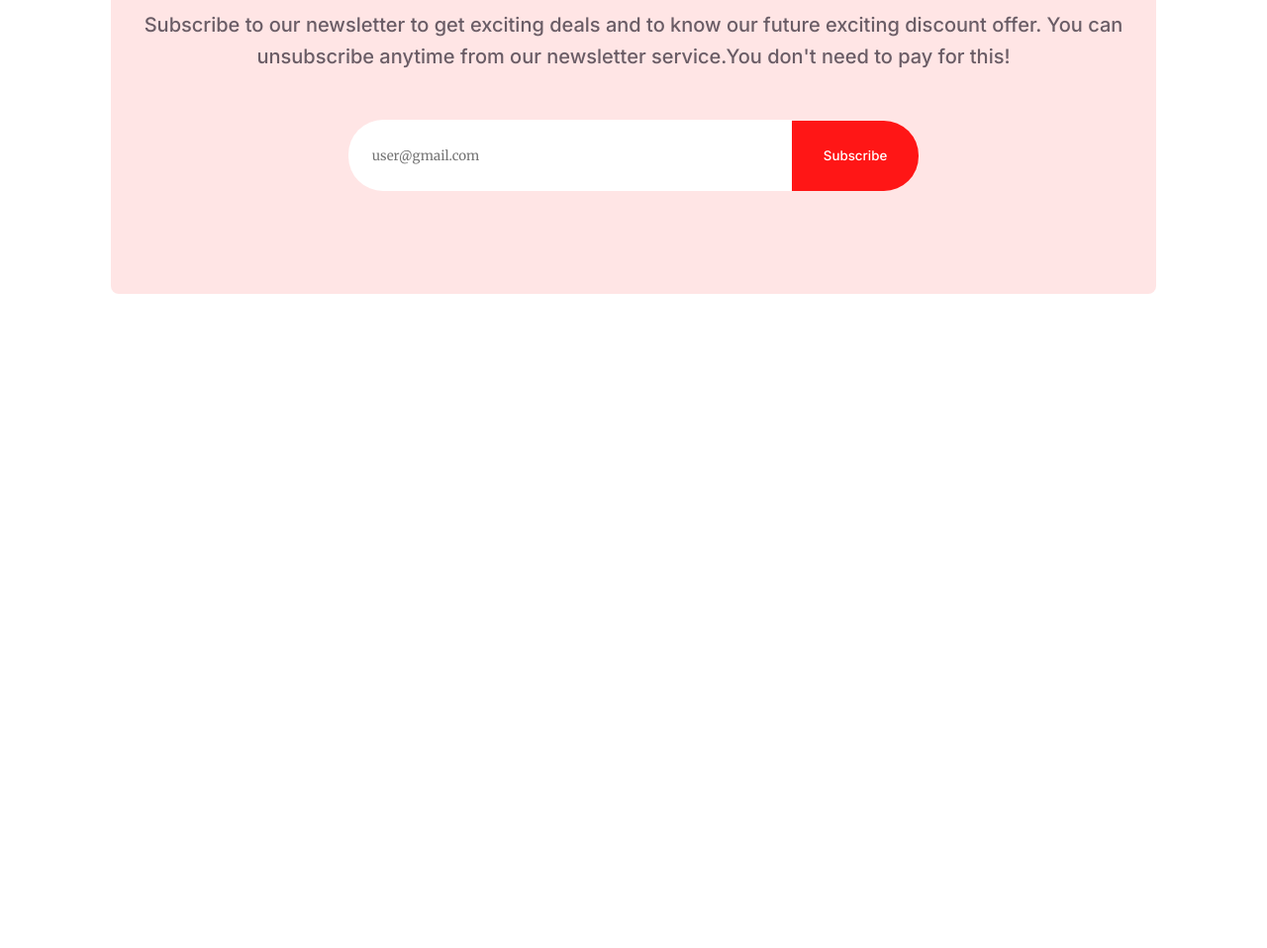
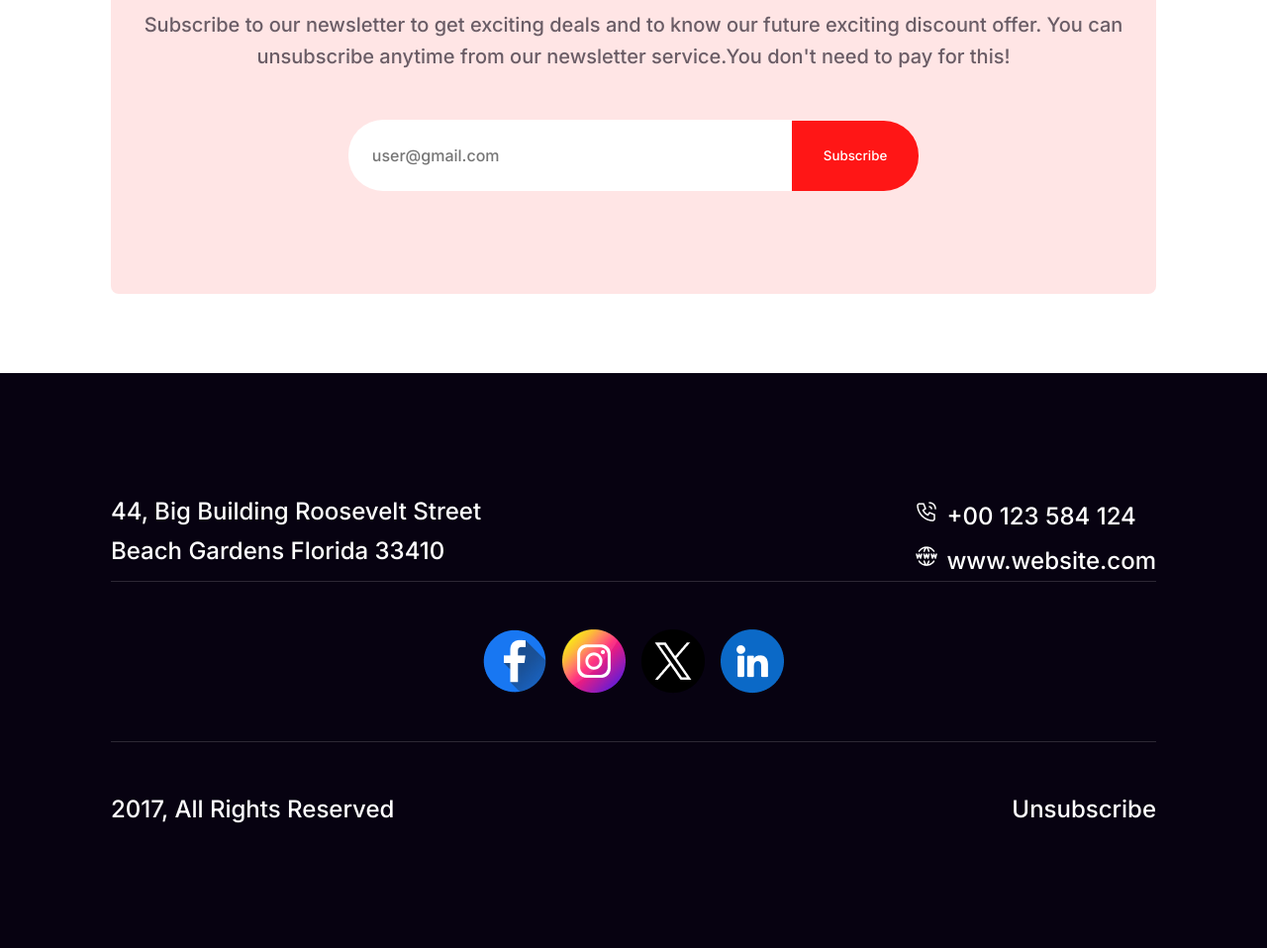
Before and after one commit to rafhan59/b9a1-1520, a plain HTML site: page index.html in a window 1280 px wide. Shown: the part 5520-6478 px from the top of the page at 99% size. Before the commit the page ends 5897 px from the top, so only its background shows below. Drawn offline with Linux system fonts and the light colour scheme.

Commit message:
About to finish

```diff
--- a/index.html
+++ b/index.html
@@ -124,10 +124,30 @@
 
     </main>
     <footer id="foot">
-        <div class="content container">
-            <div class="top"></div>
-            <div class="middle"></div>
-            <div class="bottom"></div>
+        <div class="content">
+            <div class="top container">
+                <div class="adress">
+                    <p>44, Big Building Roosevelt Street<br> Beach Gardens Florida 33410</p>
+                    <div class="contact">
+                        <p><img src="./resources/Call.png" alt="Mobile Number">+00 123 584 124</p>
+                        <p><img src="./resources/Website.png" alt="website">www.website.com</p>
+                    </div>
+                </div>
+            </div>
+            <div class="middle container">
+                <div class="social">
+                    <img src="./resources/Facebook.png" alt="Facebook">
+                    <img src="./resources/Instagram.png" alt="Instagram">
+                    <img src="./resources/Twitter.png" alt="Twitter">
+                    <img src="./resources/Linkedin.png" alt="LinkedIn">
+                </div>
+            </div>
+            <div class="bottom container">
+                <div class="rights">
+                    <p>2017, All Rights Reserved</p>
+                    <p>Unsubscribe</p>
+                </div>
+            </div>
         </div>
     </footer>
 </body>
--- a/style.css
+++ b/style.css
@@ -400,6 +400,8 @@ form > input{
     border: none;
     border-top-left-radius: 35px;
     border-bottom-left-radius: 35px;
+    font-family: 'Inter', sans-serif;
+    font-size: 1rem;
     /* border-radius: 50px; */
 }
 form .btn{
@@ -411,3 +413,45 @@ form .btn{
     border-top-right-radius: 35px;
     border-bottom-right-radius: 35px;
 }
+
+
+/* FOOTER  */
+
+.content{
+    background: #070211;
+    height: auto;
+}
+
+.top, .middle{
+    border-bottom: 1px solid rgba(255, 255, 255, 0.15);
+}
+
+.adress {
+    padding: 7.5rem 0 0;
+    display: flex;
+    justify-content: space-between;
+}
+.adress  p, .bottom p{
+    color: #fff;
+    font-weight: 500;
+    font-size: 1.5rem;
+    line-height: 2.5rem;
+    font-family: 'Inter', sans-serif;
+}
+.adress img{
+    padding:0.5rem 0.5rem 0 0;
+}
+
+.social{
+    display: flex;
+    justify-content: center;
+    align-items: center;
+    gap: 1rem;
+    padding: 3rem 0;
+}
+
+.bottom > .rights {
+    display: flex;
+    justify-content: space-between;
+    padding: 3rem 0rem 7.5rem;
+}
```
